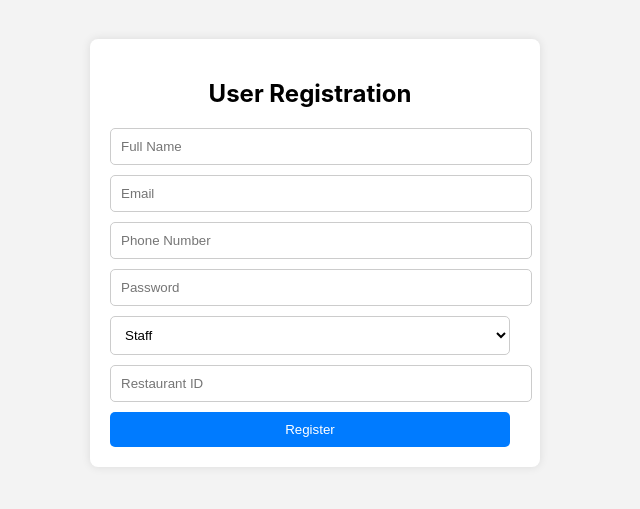
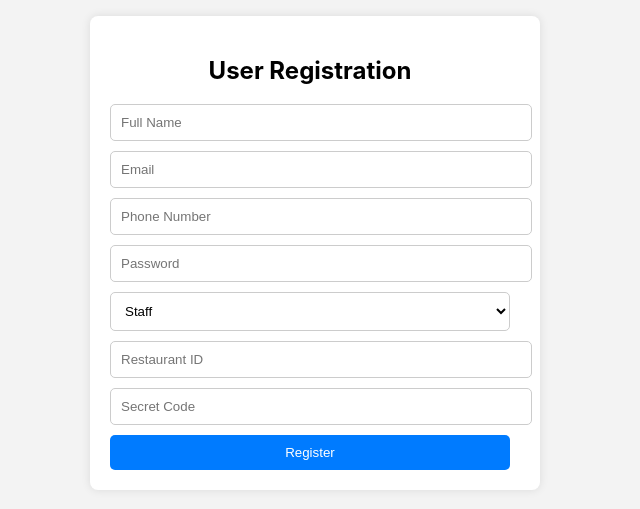
Before and after one commit to KUTRALINGAM-A/Restaurant_Management, a React (Create React App) app in the folder restaurant-management-ui/: page /user-register in a window 1280 px wide. Shown: the part 167-676 px from the top of the page, without its empty margins (325-965 px from the left). Built offline with nearby package versions, Linux system fonts and the light colour scheme.

Commit message:
rigistration logic work well

```diff
--- a/restaurant-management-ui/src/RestaurantRegistration.js
+++ b/restaurant-management-ui/src/RestaurantRegistration.js
@@ -108,7 +108,15 @@ const RestaurantRegistration = () => {
             style={inputStyle}
             required
           />
-
+           <input
+            type="text"
+            name="secret_code"
+            placeholder="Secret Code"
+            value={formData.secret_code}
+            onChange={handleChange}
+            style={inputStyle}
+            required
+          />
 
           <button type="submit" style={buttonStyle}>Register</button>
         </form>
--- a/restaurant-management-ui/src/userform.js
+++ b/restaurant-management-ui/src/userform.js
@@ -27,9 +27,15 @@ const UserRegistration = () => {
           );
           setMessage(response.data.message);
       } catch (error) {
-      setMessage(error.response?.data?.message || "Registration failed");
+          if (error.response && error.response.data) {
+              setMessage(error.response.data.message || "Registration failed. Server error.");
+          } else {
+              setMessage("Registration failed. Network error or server unavailable.");
+              console.error("Registration error:", error);
+          }
       }
   };
+
 
   return (
     <div
@@ -146,6 +152,21 @@ const UserRegistration = () => {
             }}
             required
           />
+          <input
+            type="text"
+            name="secret_code"
+            placeholder="Secret Code"
+            value={formData.secret_code}
+            onChange={handleChange}
+            style={{
+              width: "100%",
+              padding: "10px",
+              marginBottom: "10px",
+              border: "1px solid #ccc",
+              borderRadius: "5px",
+            }}
+            required
+          />
 
           <button
             type="submit"
```
Also changed, not shown: 1 other file (tests, documents, lock files or other folders). Lines whose indentation alone changed are shown as unchanged.
